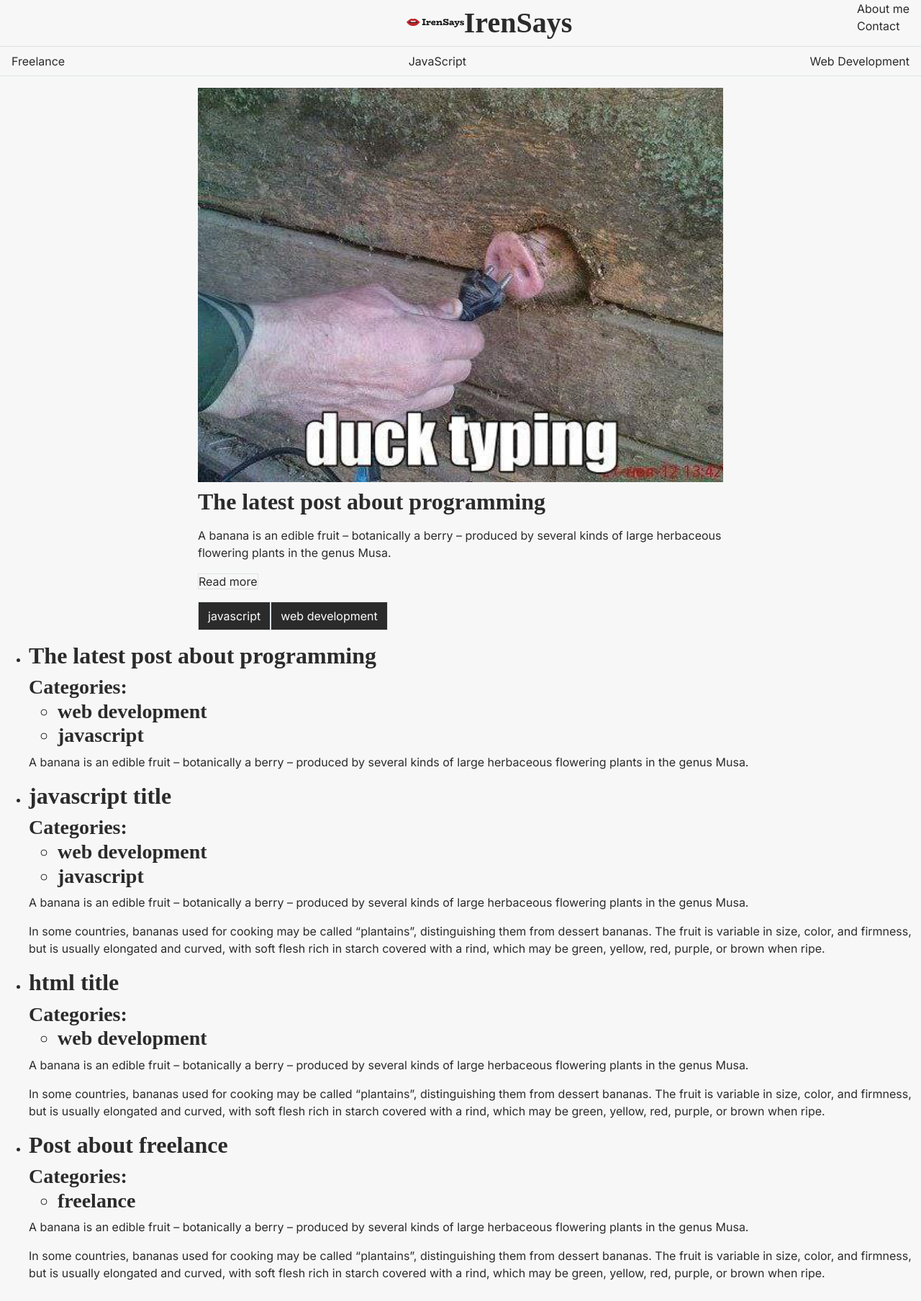
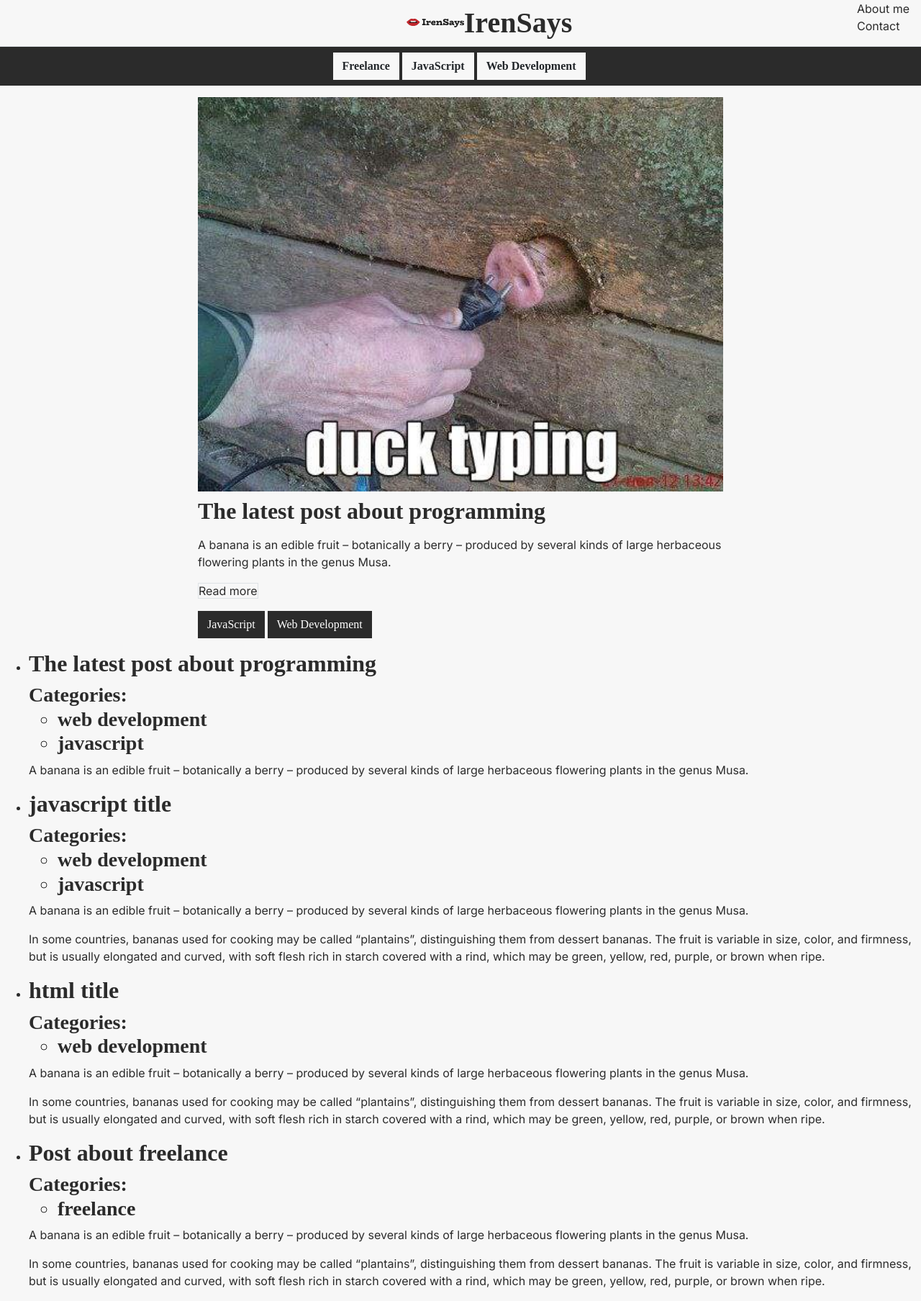
Before and after one commit to irensaywhen/iren-says-blog, a Jekyll site: the page built from index.html, in a window 1280 px wide. Shown: the whole page at 72% size. Built offline with Jekyll 4.4.1, drawn with Linux system fonts in a browser that asks for light colours; some web fonts are replaced.

Commit message:
Category styles

```diff
--- a/_includes/categories_navigation.html
+++ b/_includes/categories_navigation.html
@@ -1,11 +1,13 @@
 <nav>
     <ul
-        class="list-unstyled d-flex justify-content-between px-3 py-2 border-bottom">
+        class="list-unstyled d-flex justify-content-center px-3 py-2 bg-primary">
         {% for category in site.category %}
-            <li>
+            <li class="category">
 
                 <a
-                    href="{{ category.url }}" {% if page.url == category.url %} class="active"
+                    href="{{ category.url }}"
+                    class="btn btn-small btn-light font-bio-rhyme font-weight-bolder"
+                    {% if page.url == category.url %} class="active"
                     {% endif %}>{{ category.name }}
                 </a>
 
--- a/_includes/sections_navigation.html
+++ b/_includes/sections_navigation.html
@@ -7,9 +7,8 @@
             <li
                 class="px-3">
                 <a
-                    href= { class="active"
-                    {
-                    ="{{ item.link }}" {% if page.url == item.link %} {% endif %}>
+                    href="{{ item.link }}"
+                    {% if page.url == item.link %} class="active" {% endif %}>
                     {{ item.name }}
                 </a>
             </li>
--- a/_scss/_mixins.scss
+++ b/_scss/_mixins.scss
@@ -0,0 +1,3 @@
+.font-bio-rhyme {
+  font-family: $font-family-serif;
+}
--- a/gulpfile.js
+++ b/gulpfile.js
@@ -16,7 +16,7 @@
       })
     )
     .pipe(sourcemaps.write('.'))
-    .pipe(gulp.dest('./assets/css/'))
+    .pipe(gulp.dest('./_site/assets/css/'))
     .pipe(browserSync.stream());
 }
 
@@ -41,7 +41,7 @@
   gulp.watch('_scss/**/*.scss', styles);
   gulp.watch('./_site/*.html').on('change', reload);
   gulp.watch('./_site/**/*.md').on('change', reload);
-  gulp.watch('./assets/css/**/*.css').on('change', browserSync.stream);
+  //gulp.watch('./assets/css/**/*.css').on('change', browserSync.stream);
 }
 
 exports.develop = gulp.series(styles, serve, watch);
--- a/index.html
+++ b/index.html
@@ -33,9 +33,9 @@
                 class="list-unstyled d-flex pt-3">
                 {%- for category in site.category -%}
                     {%- if latest_post.categories contains category.tag  -%}
-                        <li class="border">
+                        <li class="category">
                             <a
-                                href="{{ category.url }}" class="d-inline-block w-100 h-100 btn btn-primary btn-small text-lowercase">{{ category.name }}
+                                href="{{ category.url }}" class="btn btn-primary btn-small font-bio-rhyme">{{ category.name }}
                             </a>
                         </li>
                     {%- endif -%}
```
Also changed, not shown: _scss/_components.scss (added, +9 -0 lines), _scss/main.scss (+6 -1 lines), _scss/_layout.scss (added), _scss/_pages.scss (added), assets/css/main.css, 1 other file.
